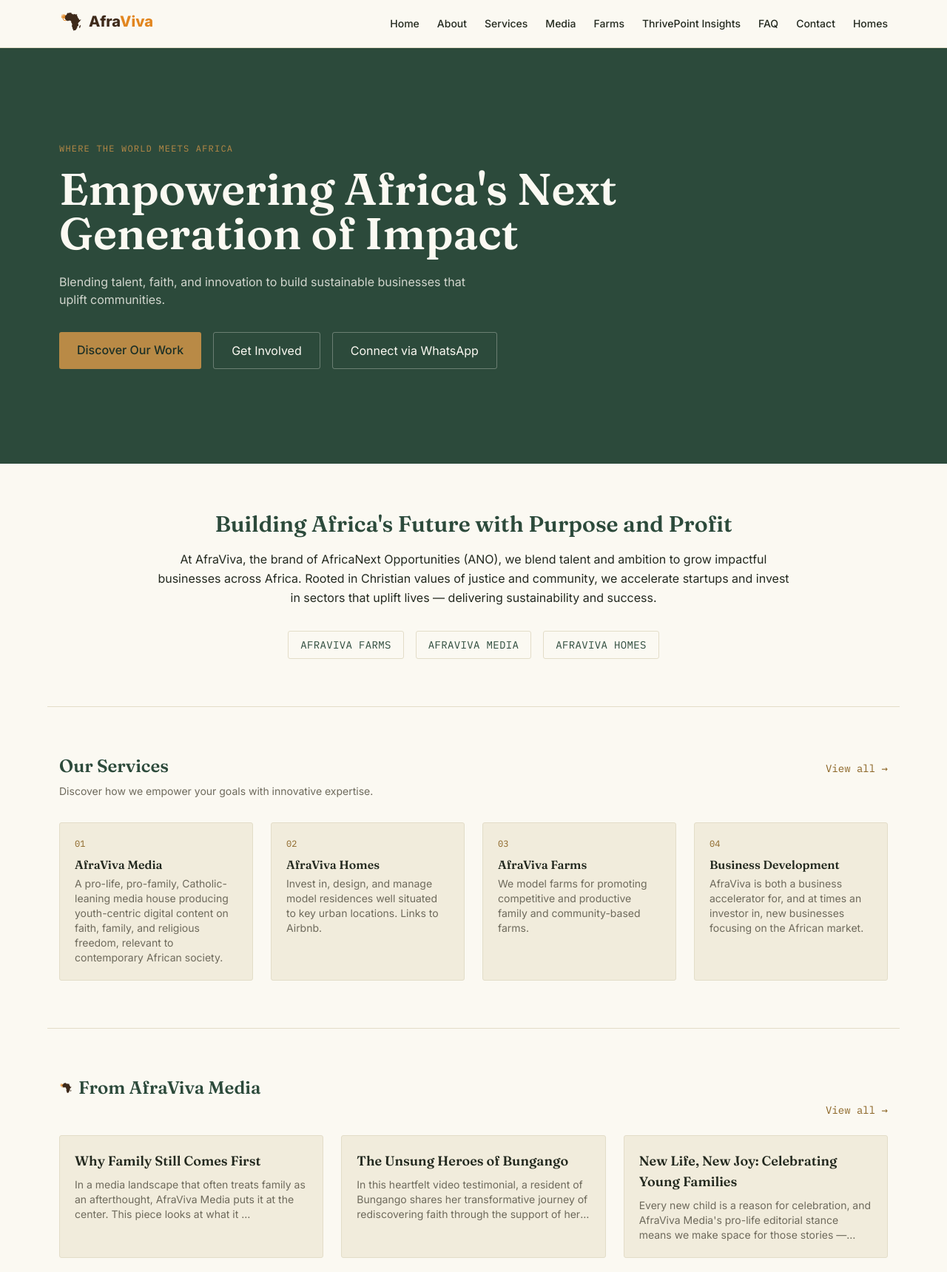
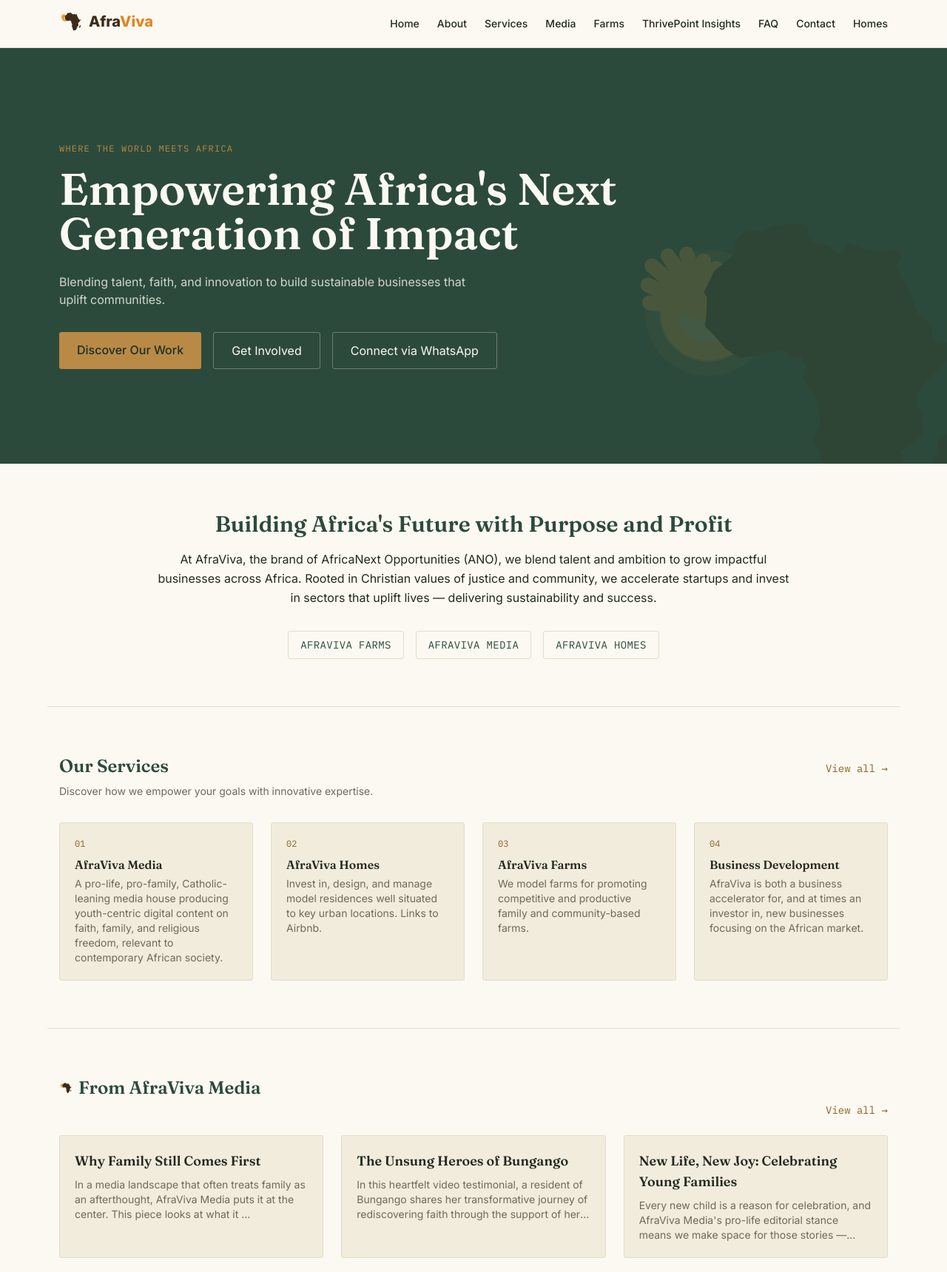
Before and after one commit to judekioko/afraviva-platform, a Django app: page / in a window 1280 px wide. Shown: the top 1720 px of the page at 74% size. Run offline with Django 5.2, Linux system fonts and the light colour scheme; data comes from the database, SQL or seed files in the repository; style sheets or scripts are compiled from the project's sources.

Commit message:
Give the AfraViva mark real brightness, add it as a background watermark
The sunburst now has a proper glow (three layered translucent circles
behind the rays, brightest at the origin point) plus thicker rays and
ring, much closer to the reference logo's warm brightness instead of
the flat, thin lines it had before. Ring/ray position is unchanged —
it was already anchored correctly to the real continent path's west
African coastal notch.

Added a large, low-opacity version of the mark as decorative background
art: bottom-right of the homepage hero, and top-right of the site-wide
footer, per the request to have it "in the background of the website."

Co-Authored-By: Claude Sonnet 5 <noreply@anthropic.com>

```diff
--- a/corporate/templates/corporate/home.html
+++ b/corporate/templates/corporate/home.html
@@ -3,8 +3,11 @@
 {% block meta_description %}AfraViva, the brand of AfricaNext Opportunities (ANO) — blending talent, faith and innovation to build sustainable businesses across Media, Homes, Farms and Business Development.{% endblock %}
 
 {% block content %}
-<section class="bg-forest text-paper" x-data="hero" x-init="init">
-  <div class="max-w-6xl mx-auto px-4 py-24 md:py-32">
+<section class="bg-forest text-paper relative overflow-hidden" x-data="hero" x-init="init">
+  <div class="absolute -right-24 -bottom-24 md:-right-16 md:-bottom-32 pointer-events-none select-none" aria-hidden="true">
+    {% include "_afraviva_mark.html" with size=520 mark_opacity=0.14 ring_color="#F2A93C" %}
+  </div>
+  <div class="max-w-6xl mx-auto px-4 py-24 md:py-32 relative z-10">
     <p class="font-mono text-xs uppercase tracking-widest text-gold mb-4">Where the World Meets Africa</p>
     <h1 x-text="headline" class="font-serif text-4xl md:text-6xl font-semibold leading-tight max-w-3xl transition-opacity duration-500"></h1>
     <p x-text="subhead" class="mt-6 text-paper/80 max-w-xl transition-opacity duration-500"></p>
--- a/templates/_afraviva_mark.html
+++ b/templates/_afraviva_mark.html
@@ -1,5 +1,12 @@
-<svg class="afraviva-mark" viewBox="0 0 100 110" width="{{ size|default:22 }}" height="{{ size|default:22 }}" xmlns="http://www.w3.org/2000/svg" aria-label="AfraViva">
-  <g stroke="{{ rays_color|default:'#E2861F' }}" stroke-width="3.4" stroke-linecap="round" opacity="0.95">
+<svg class="afraviva-mark" viewBox="0 0 100 110" width="{{ size|default:22 }}" height="{{ size|default:22 }}" xmlns="http://www.w3.org/2000/svg" aria-label="AfraViva" style="opacity:{{ mark_opacity|default:1 }}">
+  <!-- soft glow halo behind the sunburst, built from layered translucent circles
+       so this partial never needs a <defs> gradient id (which would collide
+       when the same mark is included many times on one page) -->
+  <circle cx="23.15" cy="39.83" r="18" fill="#FDBB4B" opacity="0.22"/>
+  <circle cx="23.15" cy="39.83" r="14" fill="#FFCB6B" opacity="0.32"/>
+  <circle cx="23.15" cy="39.83" r="10.5" fill="#FFE29A" opacity="0.55"/>
+
+  <g stroke="{{ rays_color|default:'#F2A93C' }}" stroke-width="4.2" stroke-linecap="round">
     <line x1="23.15" y1="39.83" x2="6.41" y2="36.88"/>
     <line x1="23.15" y1="39.83" x2="5.93" y2="31.80"/>
     <line x1="23.15" y1="39.83" x2="7.06" y2="26.33"/>
@@ -13,7 +20,7 @@
     <line x1="23.15" y1="39.83" x2="39.89" y2="36.88"/>
     <line x1="23.15" y1="39.83" x2="40.88" y2="42.96"/>
   </g>
-  <circle cx="23.15" cy="39.83" r="11" fill="none" stroke="{{ rays_color|default:'#E2861F' }}" stroke-width="3.4" opacity="0.95"/>
+  <circle cx="23.15" cy="39.83" r="11" fill="none" stroke="{{ ring_color|default:'#E2861F' }}" stroke-width="5"/>
   <path d="M83.073,62.506L83.058,66.67L84.281,68.685L84.781,73.551L83.343,75.837L78.279,79.339L79.123,82.021L78.556,84.843L76.157,87.567L75.758,89.475L71.151,95.113L68.505,96.638L65.024,96.531L61.812,97.786L60.323,96.536L60.299,93.689L58.263,89.816L57.032,87.992L55.997,82.044L53.258,76.498L55.321,70.59L53.895,64.058L53.742,63.72L53.453,62.901L52.562,61.747L50.069,58.631L50.823,56.329L50.995,54.945L49.749,52.239L46.923,52.794L45.216,50.606L43.442,50.617L42.547,50.744L41.671,50.977L37.42,51.996L32.148,52.683L28.104,50.042L26.142,47.721L24.098,45.365L22.418,43.876L22.238,43.022L22.379,42.527L22.649,39.674L22.852,35.154L22,34.102L22.047,33.611L24.845,27.874L30.14,23.346L31.124,19.13L34.083,15.813L38.166,16.6L42.113,14.675L49.663,14.214L52.027,14.94L51.538,17.707L52.992,19.264L57.068,20.389L61.237,22.927L63.156,19.82L67.837,21.28L71.905,22.168L77.716,21.724L78.427,23.885L77.341,26.176L76.051,24.876L80.537,32.935L82.214,37.56L83.144,39.915L87.282,43.525L87.352,44.899L86.954,45.493L87.931,47.413L92.393,48.71L93.651,44.957L96,44.276L94.199,50.021L91.065,54.324L85.66,59.253Z" fill="{{ continent_color|default:'#3E2A1B' }}"/>
   <path d="M94.296,71.069L95.312,74.15L91.643,85.395L88.325,85.452L87.47,81.981L88.689,79.673L88.767,75.266L90.791,74.775Z" fill="{{ continent_color|default:'#3E2A1B' }}"/>
 </svg>
--- a/templates/base.html
+++ b/templates/base.html
@@ -45,8 +45,11 @@
     {% block content %}{% endblock %}
   </main>
 
-  <footer class="bg-forest-dark text-paper mt-16">
-    <div class="max-w-6xl mx-auto px-4 py-12 grid gap-8 md:grid-cols-3">
+  <footer class="bg-forest-dark text-paper mt-16 relative overflow-hidden">
+    <div class="absolute -right-20 -top-20 md:-right-10 md:-top-24 pointer-events-none select-none" aria-hidden="true">
+      {% include "_afraviva_mark.html" with size=340 mark_opacity=0.12 ring_color="#F2A93C" %}
+    </div>
+    <div class="max-w-6xl mx-auto px-4 py-12 grid gap-8 md:grid-cols-3 relative z-10">
       <div>
         <div class="mb-2">
           {% include "_afraviva_logo.html" with size=28 wordmark_size="text-lg" %}
@@ -71,7 +74,7 @@
         </a>
       </div>
     </div>
-    <div class="border-t border-white/10 text-center text-xs text-paper/50 py-4 font-mono">
+    <div class="border-t border-white/10 text-center text-xs text-paper/50 py-4 font-mono relative z-10">
       &copy; {% now "Y" %} AfraViva, a brand of AfricaNext Opportunities. All rights reserved. · Site developed by Jude Kioko
     </div>
   </footer>
```
